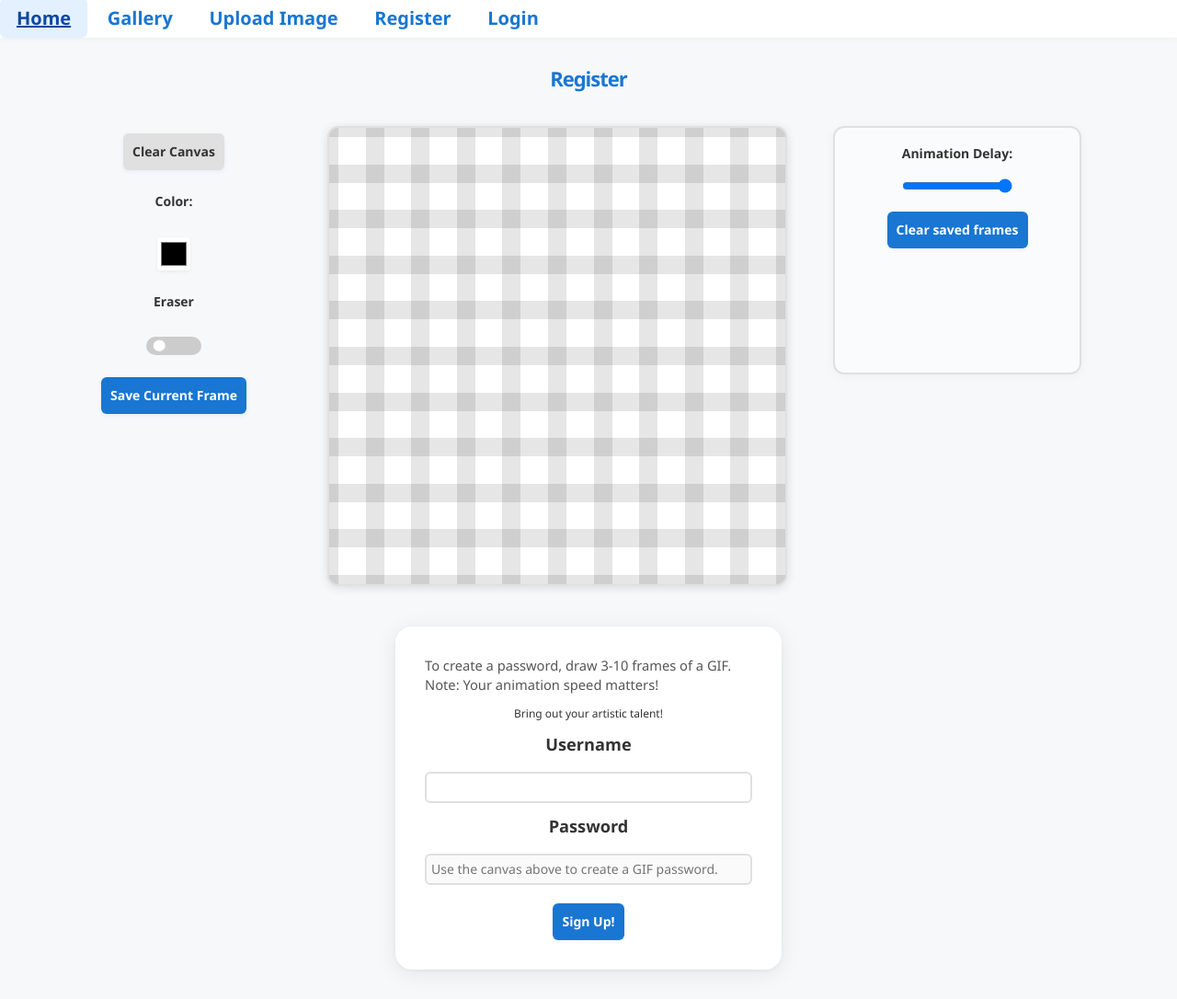
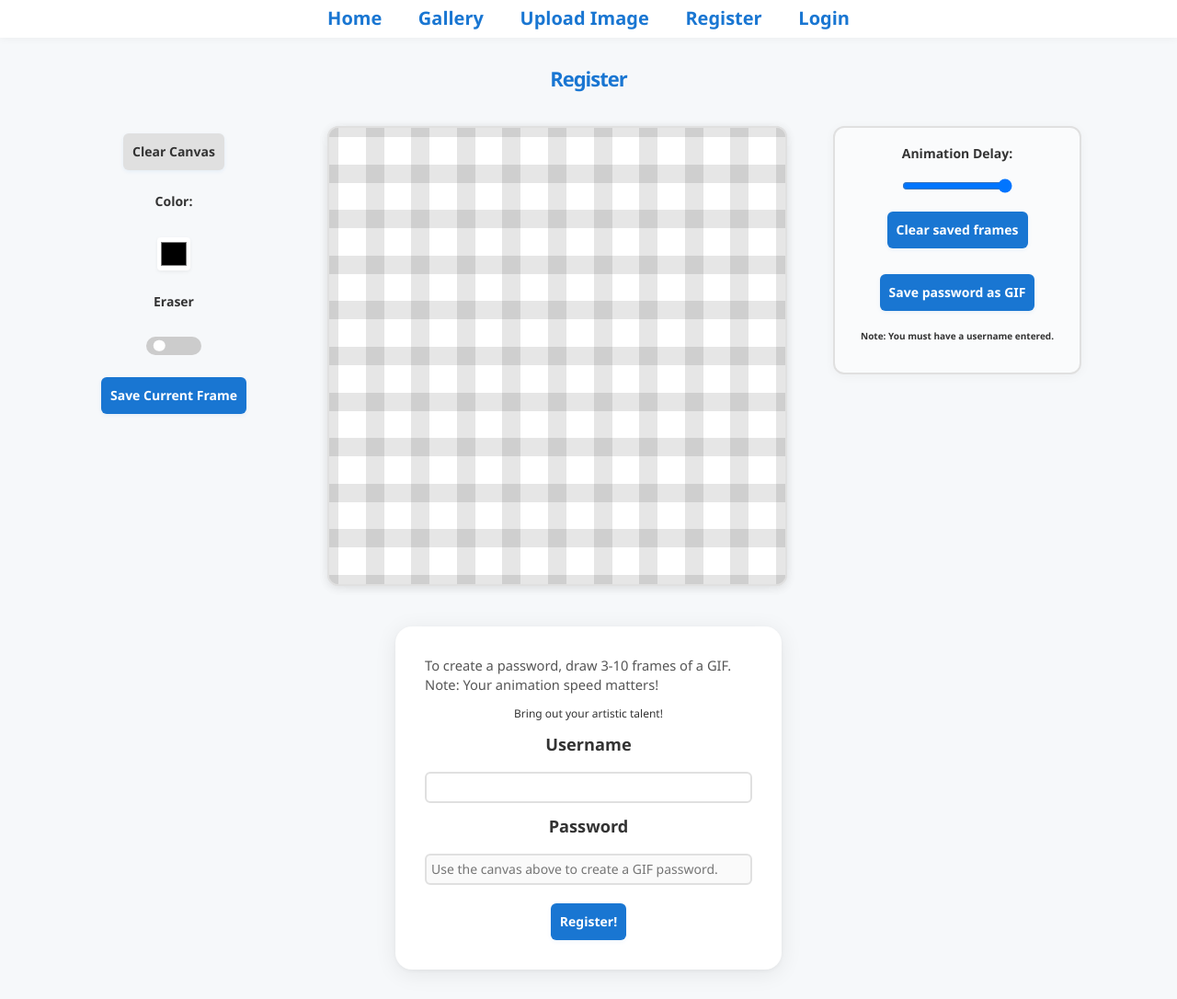
Before and after one commit to x-9917638/AnimAuth, a Flask app: page /register/ in a window 1280 px wide. Shown: the whole page at 92% size. Run offline with Flask 3, Linux system fonts and the light colour scheme; some libraries are stand-ins or nearby versions.

Commit message:
Added saving password to local GIF.

```diff
--- a/app.py
+++ b/app.py
@@ -1,9 +1,5 @@
-from email.policy import default
-from os import sendfile
-
-import sqlalchemy
 from flask import Flask, render_template, request, redirect, flash, url_for, abort, session, \
-    send_from_directory
+    send_from_directory, send_file
 from flask_sqlalchemy import SQLAlchemy
 from sqlalchemy import func, desc, update
 from flask_uuid import FlaskUUID
@@ -11,10 +7,10 @@
 
 from hashlib import md5, sha256
 from datetime import datetime, timedelta
+from dotenv import load_dotenv
 from PIL import Image
 from PIL.ExifTags import TAGS
-import time, os, base64, filetype, uuid
-from dotenv import load_dotenv
+import time, os, base64, filetype, uuid, io, json
 
 load_dotenv()
 
@@ -41,6 +37,7 @@
     username = db.Column(db.String(80), unique=True, nullable=False)
     password_hash = db.Column(db.String(300), nullable=False)
     about = db.Column(db.String(5000))
+    data_stored = db.Column(db.Integer, default=0)
 
 
 class UserUploadedImage(db.Model):
@@ -69,38 +66,40 @@
     return UserUploadedImage.query.order_by(UserUploadedImage.created.desc()).limit(num)
 
 
-def handle_json_submission() -> None | tuple[str, str]:
-    json_data = request.get_json()
+def handle_json_submission() -> None | tuple[str, list[bytes], str]:
+    json_data = json.load(io.StringIO(request.form.get("json_data")))
     if not json_data:
         return abort(415)
 
     if not json_data.get("username"):
         flash("Username is required", "error")
-        return "", ""
+        return "", [], ""
     username: str = json_data.get("username")
 
     if not len(username) < 80 and not len(username) >= 3:
         flash("Username must be between 3 and 80 characters.", "error")
-        return "", ""
+        return "", [], ""
 
     if any([(
             not a.isalpha() and a not in ["_", "."] and not a.isnumeric()
     ) for a in username]):
         flash("Username may only contain letters, numbers and '.', '_'.", "error")
-        return "", ""
+        return "", [], ""
 
     if not json_data.get("frames"):
         flash("Please submit an animation.", "error")
-        return username, ""
+        return username, [], ""
 
     if len(json_data["frames"]) < 3 or len(json_data["frames"]) > 10:
         flash("Your animation must have 3-10 frames.", "error")
-        return username, ""
+        return username, [], ""
 
+    if not json_data.get("animSpeed"):
+        return abort(415) # Should be no way to get here
 
-    image_frames = [str(base64.b64decode(data[22:])) for data in json_data.get("frames")]
+    image_frames = [base64.b64decode(data[22:]) for data in json_data.get("frames")]
     # hashed_password = generate_password_hash("".join(image_frames))
-    return username, "".join(image_frames) + json_data.get("animSpeed")
+    return username, image_frames, json_data.get("animSpeed")
 
 
 def validate_image(stream):
@@ -172,11 +171,16 @@
 @app.route('/login', methods=["GET", "POST"])
 def login():
     if session.get("user_id"):
-        flash("You are already signed in.", "error")
+        flash("You are already logged in.", "error")
         return redirect(url_for("index"))
 
     if request.method == "POST":
-        username, password = handle_json_submission()
+        username, frames, speed = handle_json_submission()
+
+        if not username or not frames or not speed:
+            abort(400)
+
+        password = "".join([str(frame) for frame in frames]) + speed
         user = User.query.filter_by(username=username).one_or_none()
 
         if not user:
@@ -199,11 +203,16 @@
 @app.route('/register/', methods=["GET", "POST"])
 def register():
     if session.get("user_id"):
-        flash("You are already signed in.", "error")
+        flash("You are already logged in.", "error")
         return redirect(url_for("index"))
 
     if request.method == "POST":
-        username, password = handle_json_submission()
+        username, frames, speed = handle_json_submission()
+
+        if not username or not frames or not speed:
+            abort(400)
+
+        password = "".join([str(frame) for frame in frames]) + speed
         pwhash = generate_password_hash(password)
 
         user = User(username=username, password_hash=pwhash)
@@ -268,6 +277,13 @@
         return redirect(url_for("login"))
     user = User.query.filter_by(id=session.get("user_id")).one_or_none()
 
+    if not user:
+        abort(500)
+
+    if user.data_stored >= 200:
+        flash("You have reached the maximum total upload size of 200 mb", "error")
+        return redirect(url_for("index"))
+
     title, description = (request.form.get(field) for field in ("title", "description"))
     if request.method == "GET":
         return render_template('upload.html', title=title, description=description)
@@ -284,7 +300,7 @@
             flash("The maximum length of the description is 5000 characters", "error")
             return redirect(url_for("upload", title=title))
 
-        if not description: description = f"This is where a meaningful description would go… if {user.username} had imagination."
+        if not description: description = f"This could be a meaningful description… if {user.username} had spared some effort.."
 
         if "image" not in request.files:
             flash("Please upload a file.", "error")
@@ -298,11 +314,15 @@
             flash("Unknown file type.", "error")
             return redirect(url_for("upload", title=title, description=description))
 
+        size = len(file.read()) / 1024 / 1024 # size in mb
+        file.seek(0)
+
         filename = md5(file.read() + bytes(round(time.time()))).hexdigest() + '.' + extension
         file.seek(0)  # Move back to beginning
         file.save(os.path.join(app.config["UPLOAD_FOLDER"], filename))
 
         file_entry = UserUploadedImage(filename=filename, format=extension, author=user.username, author_id=user.id, title=title, description=description) # Temp placeholder for author_id, will somehow do it when I figure out session :c
+        user.data_stored += size
         db.session.add(file_entry)
         try:
             db.session.commit()
@@ -343,5 +363,25 @@
                                download_name=image.title + "." + image.format,
                                as_attachment=True)
 
+@app.route("/save", methods=["POST"])
+def save():
+    _, images, speed = handle_json_submission()
+    if any([not item for item in (images, speed)]):
+        return abort(415)
+    frames = [Image.open(io.BytesIO(data)) for data in images]
+    buffer = io.BytesIO()
+    frames[0].save(
+        buffer,
+        format="GIF",
+        append_images=frames[0:], # every frame past 1st
+        save_all=True,
+        duration=(10 * int(speed)),
+        optimize=False,
+        loop=0,
+        comment="Your password for AnimAuth. Keep this safge!"
+    )
+    buffer.seek(0)
+    return send_file(buffer, mimetype="image/gif", download_name="AnimAuthPassword.gif", as_attachment=True)
+
 if __name__ == '__main__':
     app.run()
--- a/requirements.txt
+++ b/requirements.txt
@@ -6,9 +6,11 @@
 Flask-UUID==0.2
 flask_session_captcha==1.5.0
 greenlet==3.2.4
+gunicorn==23.0.0
 itsdangerous==2.2.0
 Jinja2==3.1.6
 MarkupSafe==3.0.2
+packaging==25.0
 pillow==11.3.0
 python-dotenv==1.1.1
 SQLAlchemy==2.0.43
--- a/static/css/styles.css
+++ b/static/css/styles.css
@@ -7,6 +7,10 @@
 }
 
 #header {
+    display: flex;
+    justify-content: center;
+    align-items: center;
+    gap: 32px;
     background: #fff;
     box-shadow: 0 2px 8px rgba(0, 0, 0, 0.04);
     margin-bottom: 10px;
@@ -14,14 +18,7 @@
     padding-bottom: 6px;
 }
 
-nav {
-    display: flex;
-    justify-content: center;
-    align-items: center;
-    gap: 32px;
-}
-
-nav a {
+#header a {
     color: #1976d2;
     text-decoration: none;
     font-weight: 600;
@@ -31,7 +28,7 @@
     transition: background 0.18s, color 0.18s;
 }
 
-nav a:hover, nav a:focus {
+#header a:focus, a:hover {
     background: #e3f0fd;
     color: #0d47a1;
 }
@@ -69,7 +66,6 @@
 }
 
 #content {
-    /* max-width: 900px; */
     margin: 0 auto 32px auto;
     padding: 0 16px;
 }
@@ -85,20 +81,3 @@
         padding: 0 4vw;
     }
 }
-
-#upload-preview {
-    text-align: center;
-}
-
-#upload-preview img {
-    display: block;
-    margin: 0 auto;
-    max-width: 100%;
-    height: auto;
-}
-
-#upload-image-form {
-    display: flex;
-    flex-direction: column;
-    align-items: center;
-}
--- a/static/css/upload.css
+++ b/static/css/upload.css
@@ -27,9 +27,13 @@
     border-radius: 12px;
     border: 1px solid #e0e0e0;
     box-shadow: 0 1px 6px rgba(25, 118, 210, 0.04);
+    text-align: center;
 }
 
 #upload-preview img {
+    display: block;
+    margin: 0 auto;
+    height: auto;
     max-width: 320px;
     max-height: 240px;
     border-radius: 8px;
@@ -41,6 +45,7 @@
     display: flex;
     flex-direction: column;
     gap: 18px;
+    align-items: center;
 }
 
 #upload-image-form input[type="file"] {
@@ -85,6 +90,7 @@
     background: #0056b3
 }
 
+
 @media (max-width: 700px) {
     .upload-container {
         padding: 18px 8px;
--- a/static/js/register.js
+++ b/static/js/register.js
@@ -8,6 +8,7 @@
 const clearSavedFrames = document.getElementById("clear-saved-frames")
 const form = document.getElementById("signup-form")
 const eraser = document.getElementById("eraser")
+const gifSaver = document.getElementById("save-gif")
 
 canvas.width = 50;
 canvas.height = 50;
@@ -28,50 +29,46 @@
 saveFrame.addEventListener('click', save)
 animationDelaySlider.addEventListener('input', restartAnimation);
 clearSavedFrames.addEventListener("click", clearFrames)
-form.addEventListener("submit", sendFrames)
+
+form.addEventListener("submit", (event) => {
+    sendFrames(event, "/register/")
+});
+
+gifSaver.addEventListener("click", (event) => {
+    sendFrames(event, "/save")
+});
 
 eraser.addEventListener("change", () => {
     erasing = eraser.checked
 })
 
-function sendFrames(event) {
+function sendFrames(event, url) {
     event.preventDefault();
 
+
+    const newForm = document.getElementById("dummy-form");
+    newForm.action = url;
+    const jsonData = {};
+
     const formData = new FormData(form);
-    const jsonData = {};
 
     formData.forEach((value, key) => {
         jsonData[key] = value;
     });
 
     jsonData.frames = frames;
-    jsonData.animSpeed = animationDelaySlider.value
-    console.log(JSON.stringify(jsonData))
-    fetch('/register', {
-        method: 'POST',
-        headers: {
-            'Content-Type': 'application/json'
-        },
-        body: JSON.stringify(jsonData)
-    })
-    .then(response => {
-        if (response.redirected) {
-            window.location.href = response.url;
-        } else if (response.ok) {
-            return response.json();
-        } else {
-            return response.text().then(text => {
-                throw new Error(text);
-            });
-        }
-    })
-    .then(data => {
-        console.log('Success:', data);
-    })
-    .catch(error => {
-        console.error('Error:', error);
-        alert('An error occurred: ' + error.message);
-    });
+    jsonData.animSpeed = animationDelaySlider.value;
+
+    const input = document.createElement('input');
+    input.type = 'hidden';
+    input.name = 'json_data';
+    input.value = JSON.stringify(jsonData);
+    newForm.appendChild(input);
+
+
+    document.body.appendChild(newForm);
+    newForm.submit();
+    document.body.removeChild(newForm);
 }
 
 function clearFrames() {
--- a/templates/base.html
+++ b/templates/base.html
@@ -14,7 +14,7 @@
 <body>
 
 
-<div id="header">
+<div id="header" style="text-align: center">
     <nav>
         <a href="{{ url_for('index') }}">Home</a>
         <a href="{{ url_for('gallery') }}">Gallery</a>
--- a/templates/index.html
+++ b/templates/index.html
@@ -16,8 +16,8 @@
         <p class="site-note">Maximum upload size: 32MB per image. I'm broke...</p>
     </section>
 
+    <h1 style="color: #1976d2; font-weight: bold">Image Previews</h1>
     <div id="previews">
-        <h1>Image Previews</h1>
         {% if images %}
             <div class="preview-grid">
                 {% for image in images %}
--- a/templates/register.html
+++ b/templates/register.html
@@ -1,6 +1,6 @@
 {% extends 'base.html' %}
 
-{% block title %}- Sign Up{% endblock %}
+{% block title %}- Register{% endblock %}
 
 
 {% block morestylesheets %}
@@ -23,6 +23,8 @@
             <label for="anim-delay">Animation Delay:</label>
             <input type="range" id="anim-delay" min="10" max="100" value="100" step="10">
             <button type="button" id="clear-saved-frames">Clear saved frames</button>
+            <button type="button" id="save-gif">Save password as GIF</button>
+            <label for="save-gif" style="font-size: x-small">Note: You must have a username entered.</label>
         </div>
     </div>
 
@@ -35,7 +37,8 @@
         <input type="text" maxlength="100" class="form-box" name="username" id="username">
         <label for="placeholder">Password</label>
         <input type="text" class="form-box" id="placeholder" disabled placeholder="Use the canvas above to create a GIF password.">
-        <input id="submit" type="submit" value="Sign Up!">
+        <input id="submit" type="submit" value="Register!">
     </form>
+    <form class=hidden" id="dummy-form" method="POST"></form>
     <script src="{{ url_for('static', filename='js/register.js') }}"></script>
 {% endblock %}
```
Also changed, not shown: static/js/login.js (+16 -28 lines), templates/login.html (+4 -3 lines), README.md.
